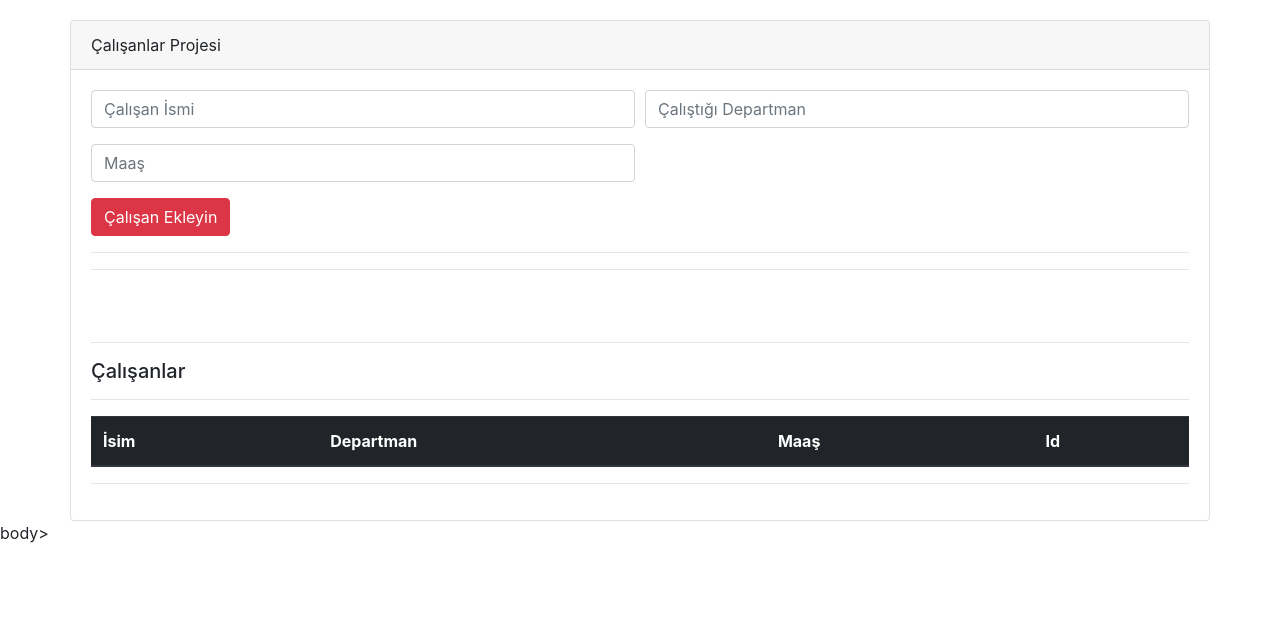
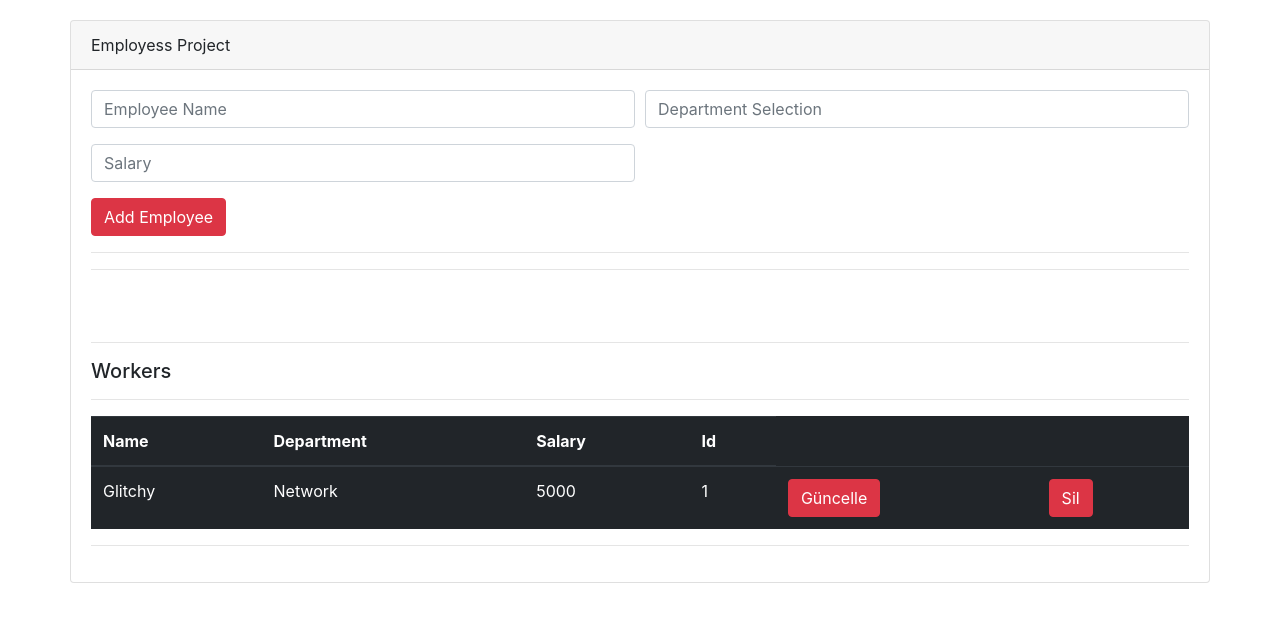
Before and after one commit to glitchychoppa/Modules-Employee-Project, a website built with webpack: page index.html in a window 1280 px wide. Built offline with nearby package versions, Linux system fonts and the light colour scheme; data requests are answered from the project's data file.

Commit message:
Update index.html

```diff
--- a/index.html
+++ b/index.html
@@ -7,30 +7,30 @@
     <link rel="stylesheet" href="https://stackpath.bootstrapcdn.com/font-awesome/4.7.0/css/font-awesome.min.css">
     <link rel="stylesheet" href="https://maxcdn.bootstrapcdn.com/bootstrap/4.0.0/css/bootstrap.min.css" integrity="sha384-Gn5384xqQ1aoWXA+058RXPxPg6fy4IWvTNh0E263XmFcJlSAwiGgFAW/dAiS6JXm" crossorigin="anonymous">
 
-    <title>Çalışanlar Projesi</title>
+    <title>Employess Project</title>
 </head>
 <body>
         <div class="container" style ="margin-top:20px;">
 
                 <div class="card row">
-                    <div class="card-header">Çalışanlar Projesi</div>
+                    <div class="card-header">Employess Project</div>
                     <div class="card-body">
                             <form id = "employee-form" name="form">
                                 <div class="form-row">
                                     <div class="form-group col-md-6">
-                                        <input class="form-control" type="text" name="name" id = "name" placeholder="Çalışan İsmi">
+                                        <input class="form-control" type="text" name="name" id = "name" placeholder="Employee Name">
                                     </div>
                                     <div class="form-group col-md-6">
-                                            <input class="form-control" type="text" name="department" id = "department" placeholder="Çalıştığı Departman">
+                                            <input class="form-control" type="text" name="department" id = "department" placeholder="Department Selection">
                                     </div>
                                     <div class="form-group col-md-6">
-                                            <input class="form-control" type="text" name="salary" id = "salary" placeholder="Maaş">
+                                            <input class="form-control" type="text" name="salary" id = "salary" placeholder="Salary">
                                     </div>
                                 </div>
-                                <button type="submit" class="btn btn-danger">Çalışan Ekleyin</button>
+                                <button type="submit" class="btn btn-danger">Add Employee</button>
                             </form>
                             <hr>
-                            <button id = "update" class="btn btn-dark" style="display:none;">Çalışanı Güncelleyin</button>
+                            <button id = "update" class="btn btn-dark" style="display:none;">Update Employees</button>
                             <hr>
 
 
@@ -39,31 +39,21 @@
 
                      <div class="card-body">
                             <hr>
-                            <h5 class="card-title" id = "employees-title">Çalışanlar</h5>
+                            <h5 class="card-title" id = "employees-title">Workers</h5>
 
                             <hr>
                             <table class="table table-dark">
                                     <thead>
                                       <tr>
 
-                                        <th scope="col">İsim</th>
-                                        <th scope="col">Departman</th>
-                                        <th scope="col">Maaş</th>
+                                        <th scope="col">Name</th>
+                                        <th scope="col">Department</th>
+                                        <th scope="col">Salary</th>
                                         <th scope="col">Id</th>
 
                                       </tr>
                                     </thead>
                                     <tbody id = "employees">
-                                        <!-- <tr>
-
-                                            <td>Mustafa Murat Coşkun</td>
-                                            <td>Bilişim</td>
-                                            <td>4000</td>
-                                            <td>1</td>
-                                            <td><a href="#" id = "update-employee" class= "btn btn-danger">Güncelle</a></td>
-                                            <td> <a href="#" id = "delete-employee" class= "btn btn-danger">Sil</a></td>
-                                        </tr>
-                                           -->
                                     </tbody>
                                   </table>
                             <hr>
```
